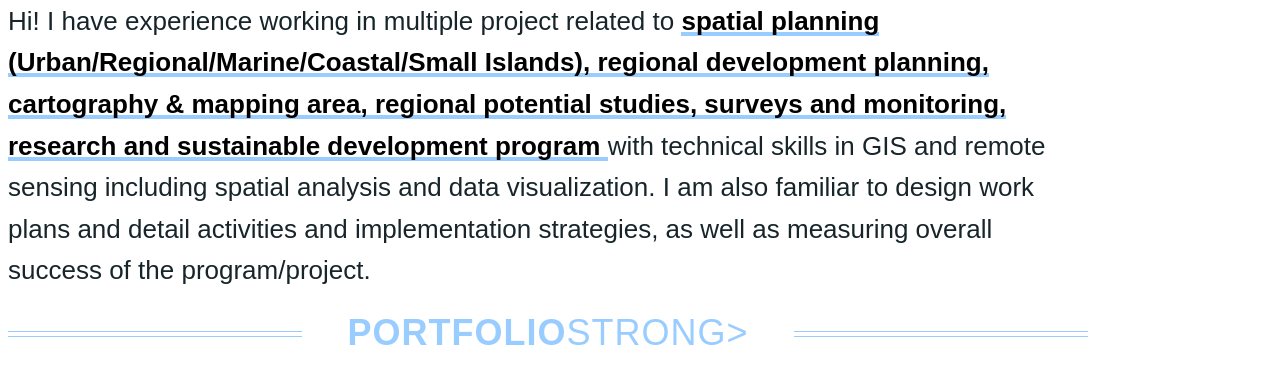
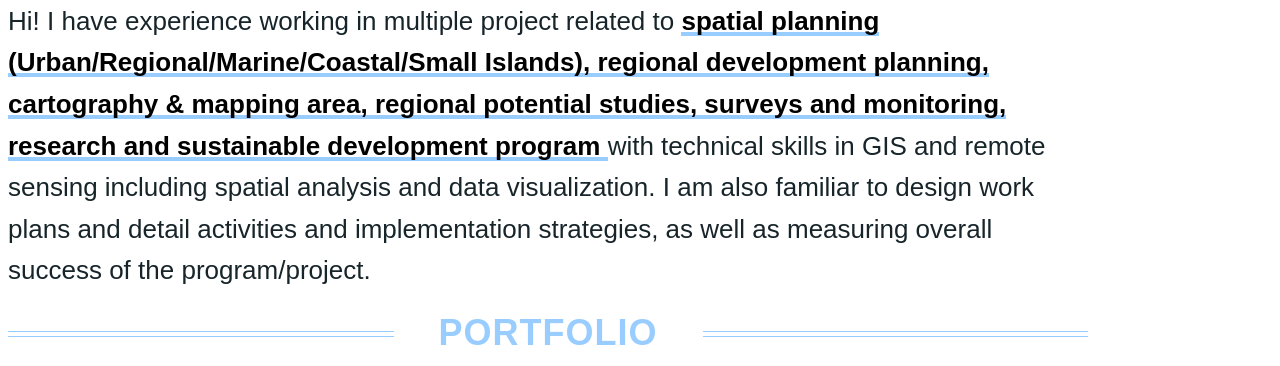
Before and after one commit to ndarup/portfolio, a plain HTML site: page index.html in a window 1280 px wide. Shown: the part 434-800 px from the top of the page. Drawn offline with nearby package versions, Linux system fonts and the light colour scheme; some icons are missing; a web font is replaced by a local one.

Commit message:
Update index.html

```diff
--- a/index.html
+++ b/index.html
@@ -75,7 +75,7 @@
 
 		<div class="row section recentworks topspace">
 
-			<h2 class="section-title"><span><strong>Portfolio</strong>strong></span></h2>
+			<h2 class="section-title"><span><strong>Portfolio</strong></span></h2>
 
 			<div class="thumbnails recentworks row">
 
```
